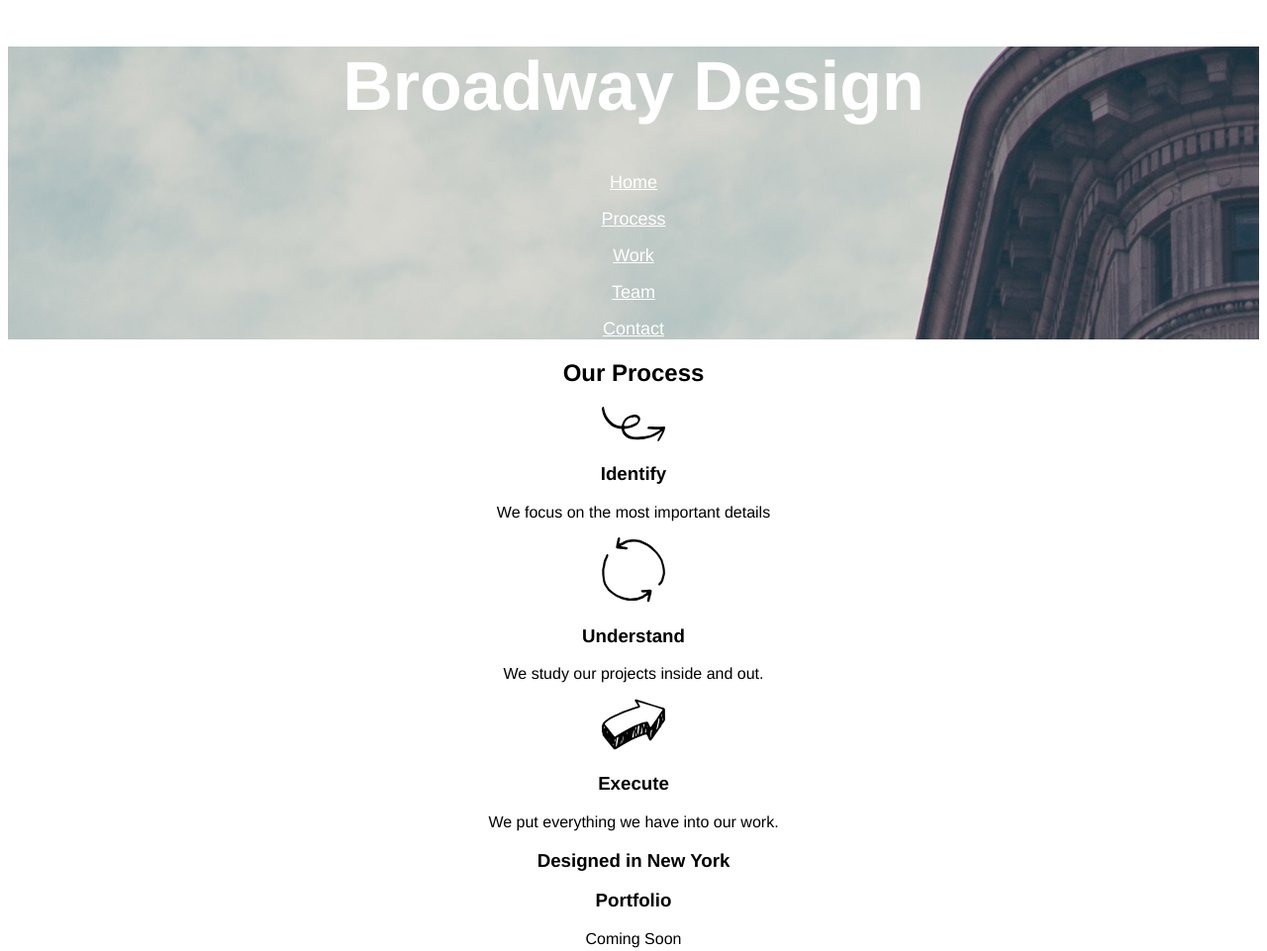
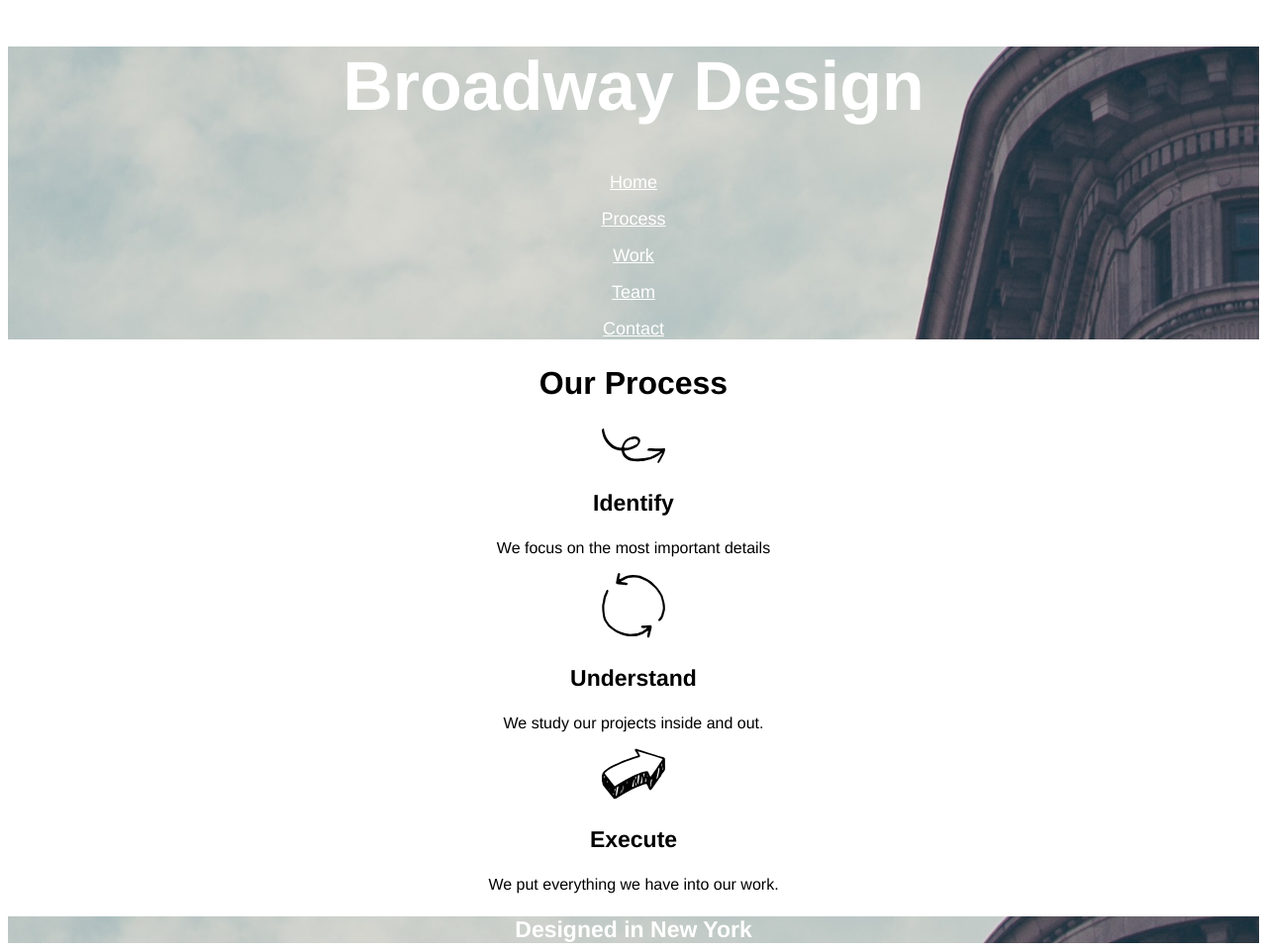
Before and after one commit to hopkinsmk1/broadway-design, a plain HTML site: page index.html in a window 1280 px wide. Shown: the top 961 px of the page at 99% size. Drawn offline with Linux system fonts and the light colour scheme.

Commit message:
completed styling of design section

```diff
--- a/resources/styling.css
+++ b/resources/styling.css
@@ -9,6 +9,16 @@ h1 {
   color: white;
 }
 
+h2 {
+  font-size: 32px;
+  font-weight: bold;
+}
+
+h3 {
+  font-size: 23px;
+  font-weight: bold;
+}
+
 .header {
   background-image: url("images/the-flatiron-building.png");
 }
@@ -17,3 +27,11 @@ h1 {
   font-size: 18px;
   color: white;
 }
+
+.design {
+  background-image: url("images/the-flatiron-building.png");
+}
+
+.design h3 {
+  color: white;
+}
```
